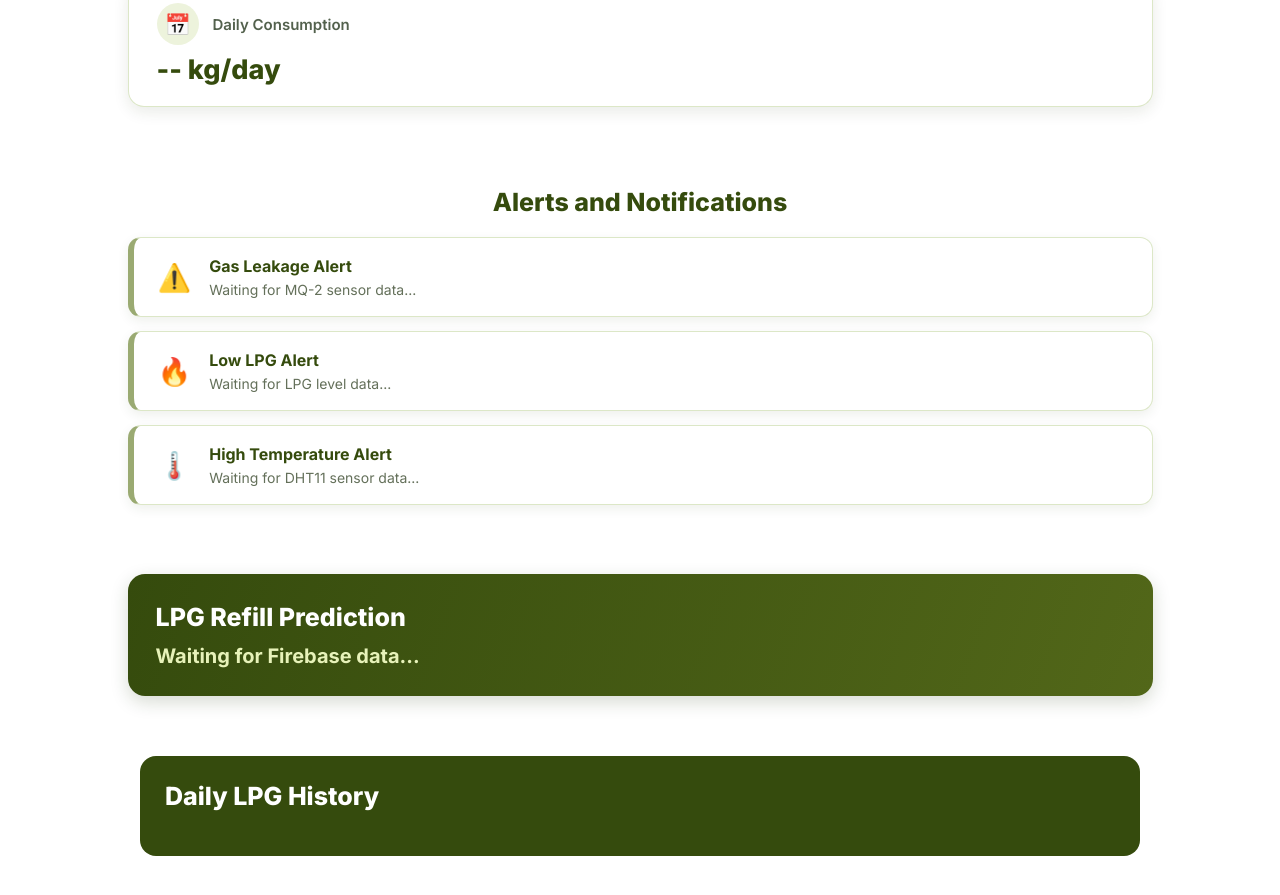
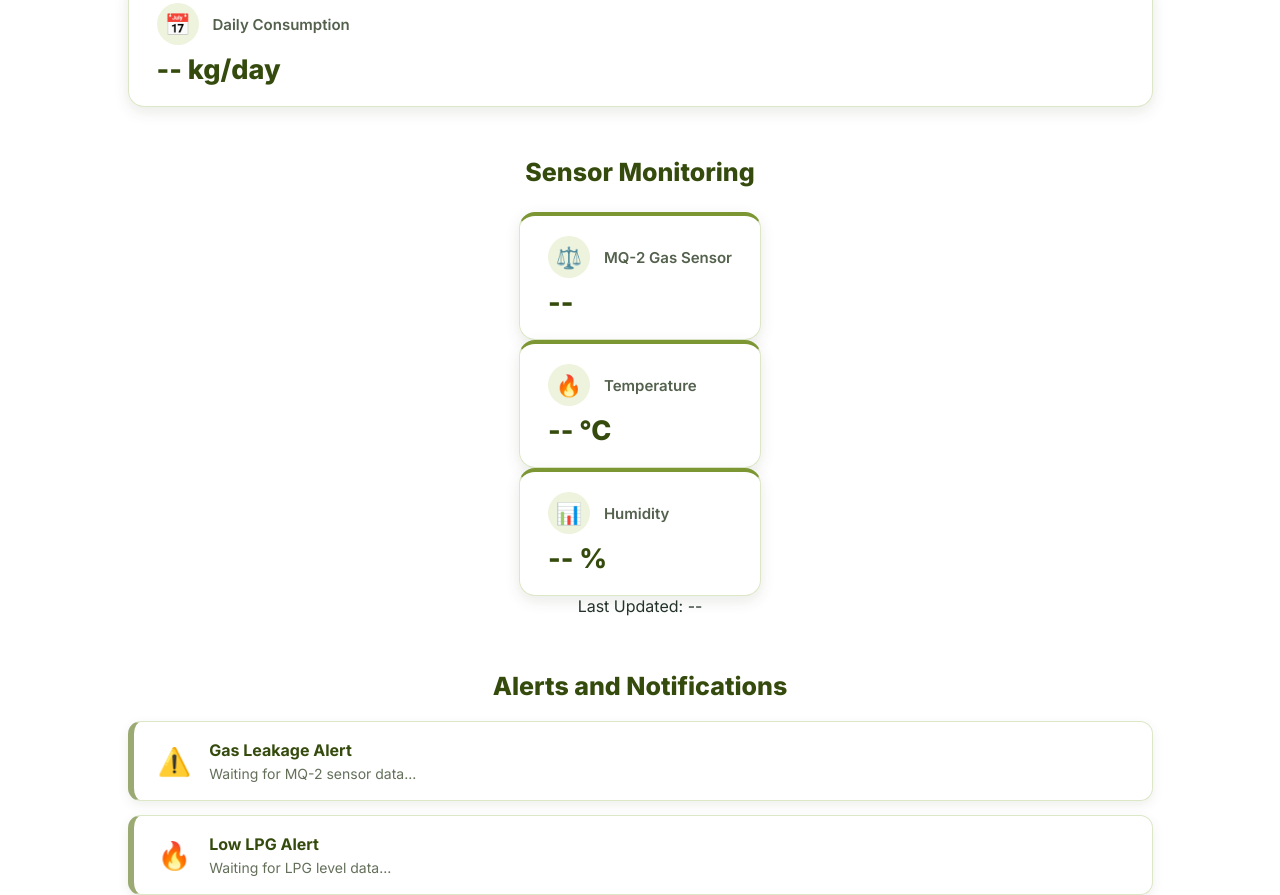
Before and after one commit to kokila0623/IOT-Integrated-Monitoring, a plain HTML site: page index.html in a window 1280 px wide. Shown: the part 972-1867 px from the top of the page. Drawn offline with Linux system fonts and the light colour scheme.

Commit message:
Update index.html

```diff
--- a/index.html
+++ b/index.html
@@ -1,128 +1,262 @@
 
 <!DOCTYPE html>
 <html lang="en">
+
 <head>
     <meta charset="UTF-8">
     <meta name="viewport" content="width=device-width, initial-scale=1.0">
+
     <title>Smart Gas Monitoring System</title>
+
     <link rel="stylesheet" href="style.css">
 </head>
+
 <body>
 
 <header>
+
     <h1>Smart Gas Monitoring System</h1>
-    <p>IoT Integrated Smart Gas Real Time Monitoring and Alerting System</p>
+
+    <p>
+        IoT Integrated Smart Gas Real Time Monitoring and Alerting System
+    </p>
 
     <!-- Firebase Connection Status -->
     <div id="firebaseStatus" class="firebase-status">
+
         <span class="status-dot"></span>
-        <span id="firebaseStatusText">Firebase: Checking connection...</span>
+
+        <span id="firebaseStatusText">
+            Firebase: Checking connection...
+        </span>
+
     </div>
+
 </header>
 
 <main>
 
     <!-- Login Section -->
     <section id="login">
+
         <h2>Firebase Login</h2>
 
-        <input type="email" id="email" placeholder="Firebase email">
+        <input
+            type="email"
+            id="email"
+            placeholder="Firebase email"
+        >
 
-        <input type="password" id="password" placeholder="Firebase password">
+        <input
+            type="password"
+            id="password"
+            placeholder="Firebase password"
+        >
 
-        <button id="loginBtn">Login and View Dashboard</button>
+        <button id="loginBtn">
+            Login and View Dashboard
+        </button>
 
-        <p id="loginMessage">Please log in to view your LPG records.</p>
+        <p id="loginMessage">
+            Please log in to view your LPG records.
+        </p>
+
     </section>
+
 
     <!-- LPG Monitoring Dashboard -->
     <section id="dashboard">
+
         <h2>LPG Monitoring Dashboard</h2>
 
         <div class="container">
 
             <div class="card">
+
                 <h3>Latest Cylinder Weight</h3>
+
                 <p id="weight">-- kg</p>
+
             </div>
 
+
             <div class="card">
+
                 <h3>LPG Remaining</h3>
+
                 <p id="lpg">-- kg</p>
+
             </div>
 
+
             <div class="card">
+
                 <h3>LPG Percentage</h3>
+
                 <p id="percentage">-- %</p>
+
             </div>
 
+
             <div class="card">
+
                 <h3>Daily Consumption</h3>
+
                 <p id="consumption">-- kg/day</p>
+
             </div>
 
         </div>
+
     </section>
+
+
+    <!-- Additional Sensor Monitoring -->
+    <section id="sensorMonitoring">
+
+        <h2>Sensor Monitoring</h2>
+
+        <div class="container">
+
+            <div class="card">
+
+                <h3>MQ-2 Gas Sensor</h3>
+
+                <p id="gasValue">--</p>
+
+            </div>
+
+
+            <div class="card">
+
+                <h3>Temperature</h3>
+
+                <p id="temperature">-- °C</p>
+
+            </div>
+
+
+            <div class="card">
+
+                <h3>Humidity</h3>
+
+                <p id="humidity">-- %</p>
+
+            </div>
+
+        </div>
+
+        <p class="last-updated">
+            Last Updated:
+            <span id="lastUpdated">--</span>
+        </p>
+
+    </section>
+
 
     <!-- Alerts and Notifications -->
     <section id="alerts">
 
         <h2>Alerts and Notifications</h2>
 
+
         <!-- Gas Leakage Alert -->
         <div class="alert-card" id="gasAlert">
+
             <span class="alert-icon">⚠️</span>
+
             <div>
+
                 <h3>Gas Leakage Alert</h3>
+
                 <p id="gasAlertMessage">
                     Waiting for MQ-2 sensor data...
                 </p>
+
             </div>
+
         </div>
+
 
         <!-- Low LPG Alert -->
         <div class="alert-card" id="lpgAlert">
+
             <span class="alert-icon">🔥</span>
+
             <div>
+
                 <h3>Low LPG Alert</h3>
+
                 <p id="lpgAlertMessage">
                     Waiting for LPG level data...
                 </p>
+
             </div>
+
         </div>
+
 
         <!-- High Temperature Alert -->
         <div class="alert-card" id="temperatureAlert">
+
             <span class="alert-icon">🌡️</span>
+
             <div>
+
                 <h3>High Temperature Alert</h3>
+
                 <p id="temperatureAlertMessage">
                     Waiting for DHT11 sensor data...
                 </p>
+
             </div>
+
         </div>
 
     </section>
 
+
     <!-- LPG Refill Prediction -->
     <section id="prediction">
+
         <h2>LPG Refill Prediction</h2>
-        <p id="predictionResult">Waiting for Firebase data...</p>
+
+        <p id="predictionResult">
+            Waiting for Firebase data...
+        </p>
+
     </section>
+
 
     <!-- Daily LPG History -->
     <section id="history">
+
         <h2>Daily LPG History</h2>
-        <div id="historyTable"></div>
+
+        <div id="historyTable">
+
+            <p>Waiting for daily records...</p>
+
+        </div>
+
     </section>
 
 </main>
 
+
+<!-- Footer -->
 <footer>
-    <p>IoT Integrated Smart Gas Real Time Monitoring and Alerting System</p>
+
+    <p>
+        IoT Integrated Smart Gas Real Time Monitoring and Alerting System
+    </p>
+
 </footer>
 
+
+<!-- JavaScript -->
 <script type="module" src="script.js"></script>
 
 </body>
+
 </html>
```
